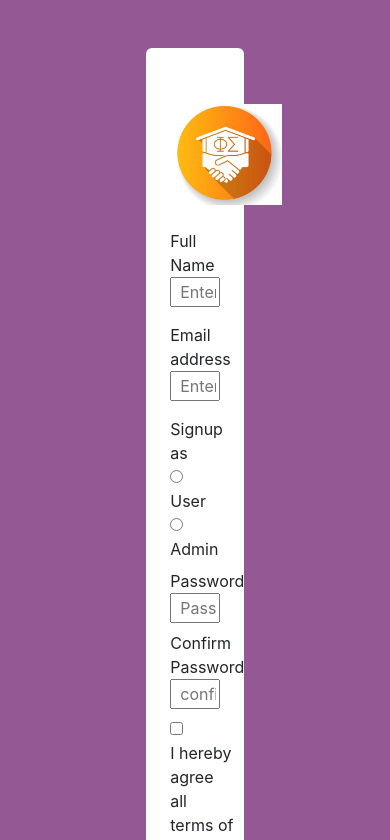
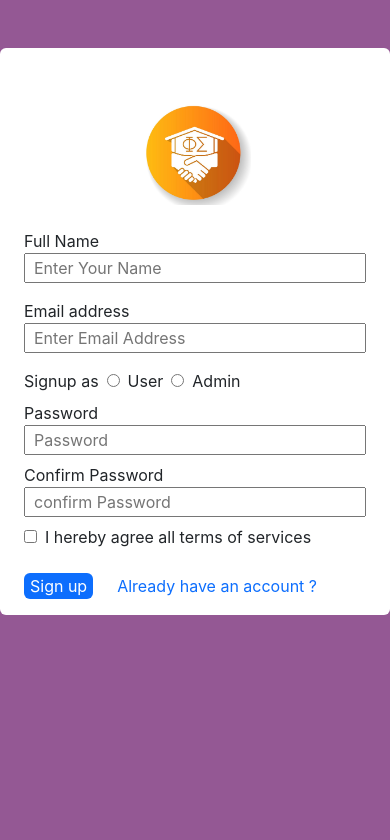
Before and after one commit to Azizsoorti/campus, a React (Create React App) app: page /signup in a window 390 px wide. Shown: the top 840 px of the page. Built offline with nearby package versions, Linux system fonts and the light colour scheme; the HTML template or start-up script is replaced by a standard one.

Commit message:
col-md-3

```diff
--- a/src/components/Login/Login.css
+++ /dev/null
@@ -1,3 +0,0 @@
-.logo{
-  width: 1rem
-}
--- a/src/components/Login/Login.jsx
+++ b/src/components/Login/Login.jsx
@@ -1,13 +1,13 @@
 
 import { Link, NavLink } from "react-router-dom";
 import React, { useState } from 'react'
-import "./Login.css"
+
 function Login() {
 
 
     const [email, setEmail] = useState("");
     const [password, setPassword] = useState("");
-    const [check, setCheck] = useState();
+    // const [check, setCheck] = useState();
     const [allUsers, setAllUsers] = useState([])
 
     const submitForm = (e) => {
@@ -28,7 +28,7 @@ function Login() {
     return (
         <div className="container-fluid " style={{background:"#945894", minHeight:"100vh"}}>
 <div className="row">
-    <div className="m-auto col-3 bg-white rounded my-5 px-4"  style={{minHeight:"28rem"}}>
+    <div className="m-auto col-md-3 bg-white rounded my-5 px-4"  style={{minHeight:"28rem"}}>
           <div className="text-center mt-5 py-2" >
                     <img src="./images/campus.png" alt="" style={{width:"7rem"}}/>
                 </div>
--- a/src/components/Signup/Signup.jsx
+++ b/src/components/Signup/Signup.jsx
@@ -24,7 +24,7 @@ function Singup() {
 
     <div className="container-fluid " style={{background:"#945894", minHeight:"100vh"}}>
     <div className="row">
-        <div className="m-auto col-3 bg-white rounded my-5 px-4"  style={{minHeight:"33rem"}}>
+        <div className="m-auto col-md-3 bg-white rounded my-5 px-4"  style={{minHeight:"33rem"}}>
               <div className="text-center mt-5 py-2" >
                         <img src="./images/campus.png" alt="" style={{width:"7rem"}}/>
                     </div>
```
